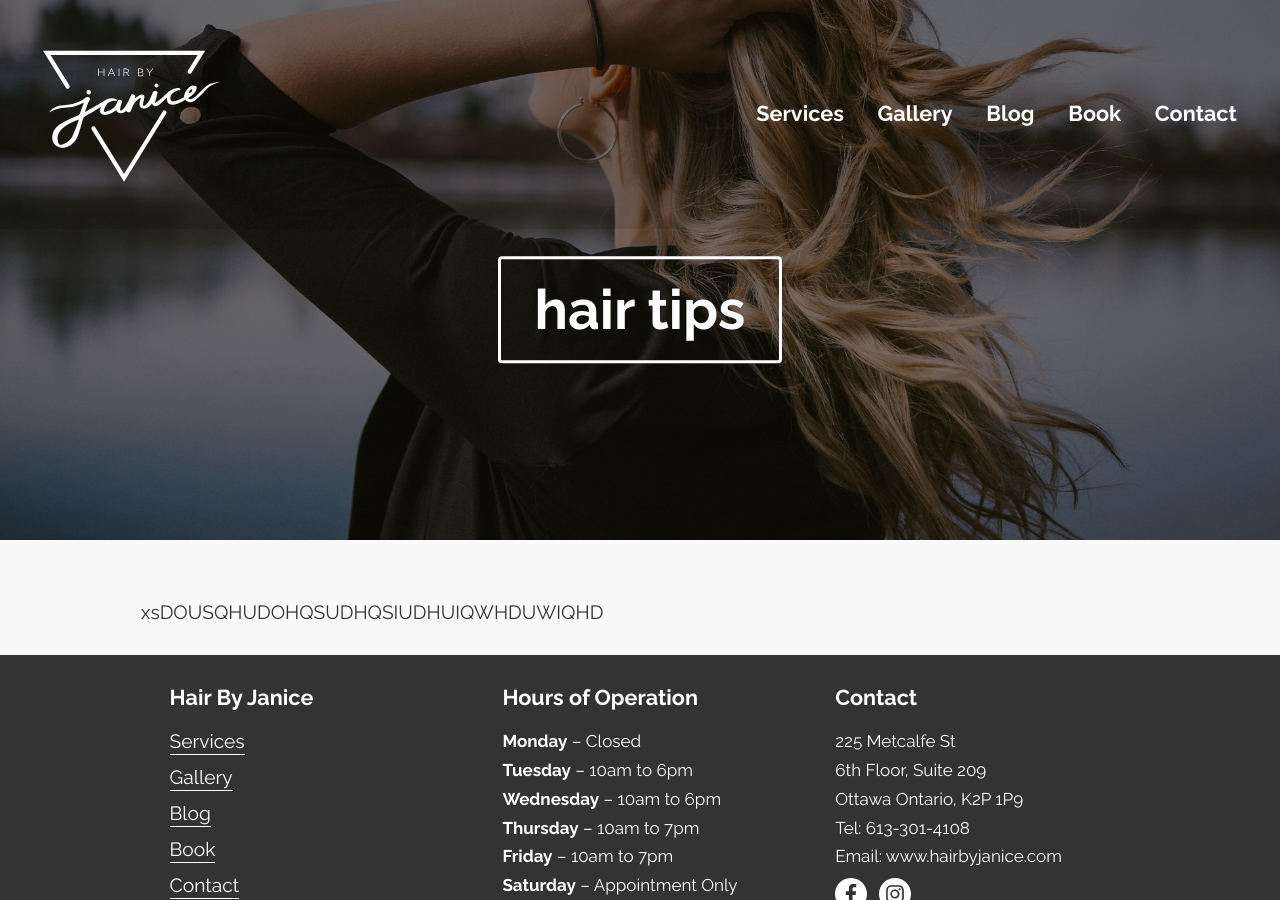
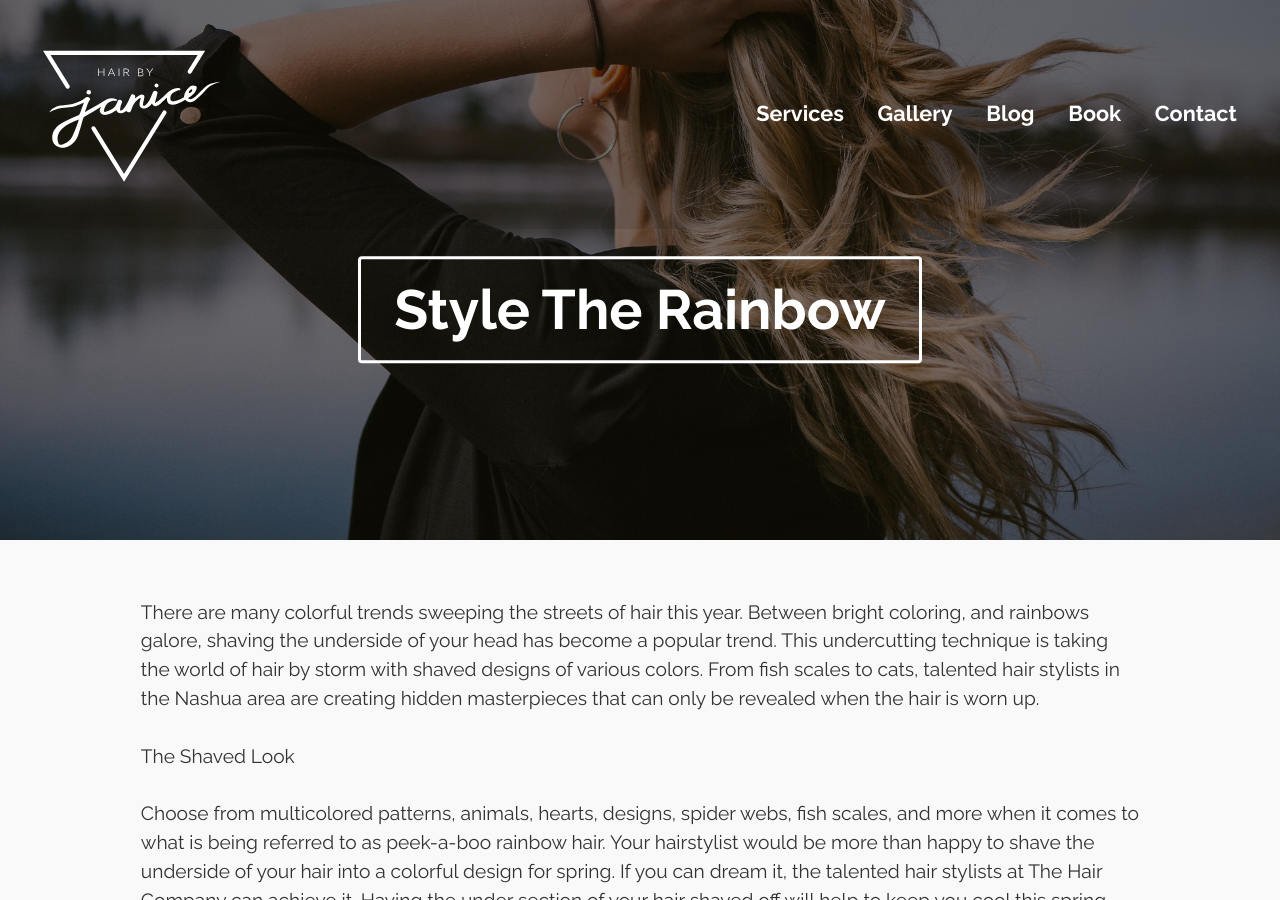
Before and after one commit to Dorsey2121/hair-by-janice, a Jekyll site: the page built from _posts/2018-12-03-hair-tips.md, in a window 1280 px wide and 900 px high. Built offline with Jekyll 4.4.1, drawn with Linux system fonts in a browser that asks for light colours; some of the changed text lies outside the part shown.

Commit message:
Update Blog Posts “2018-12-03-hair-tips”

```diff
--- a/_posts/2018-12-03-hair-tips.md
+++ b/_posts/2018-12-03-hair-tips.md
@@ -1,7 +1,29 @@
 ---
 image: /images/uploads/image-4.jpg
-title: hair tips
-preview-text: diqysgiydqsidqsiudiuqwh
+title: Style The Rainbow
+preview-text: >-
+  There are many colorful trends sweeping the streets of hair this year. Between
+  bright coloring, and rainbows galore, shaving the underside of your head has
+  become a popular trend. This undercutting technique is taking the world of
+  hair by storm with shaved designs of various colors. From fish scales to cats,
+  talented hair stylists in the Nashua area are creating hidden masterpieces
+  that can only be revealed when the hair is worn up.
 layout: blog-posts
 ---
-xsDOUSQHUDOHQSUDHQSIUDHUIQWHDUWIQHD
+There are many colorful trends sweeping the streets of hair this year. Between bright coloring, and rainbows galore, shaving the underside of your head has become a popular trend. This undercutting technique is taking the world of hair by storm with shaved designs of various colors. From fish scales to cats, talented hair stylists in the Nashua area are creating hidden masterpieces that can only be revealed when the hair is worn up.
+
+
+
+The Shaved Look
+
+Choose from multicolored patterns, animals, hearts, designs, spider webs, fish scales, and more when it comes to what is being referred to as peek-a-boo rainbow hair. Your hairstylist would be more than happy to shave the underside of your hair into a colorful design for spring. If you can dream it, the talented hair stylists at The Hair Company can achieve it. Having the under section of your hair shaved off will help to keep you cool this spring and summer.
+
+
+
+The Hidden Rainbow
+
+If you are not one of the bold who wants patterns shaved into their head, but would like a pop of color for the summer season. Try dying the underside of your hair into a rainbow,so that when you wear it half up the rainbow is visible, but when it is down the rainbow is not.
+
+
+
+Spring into this warmer weather with a pop of color to the underside of your do. Call the hair styling experts at The Hair Company of Nashua today to schedule your appointment for a one of a kind look today!
```
